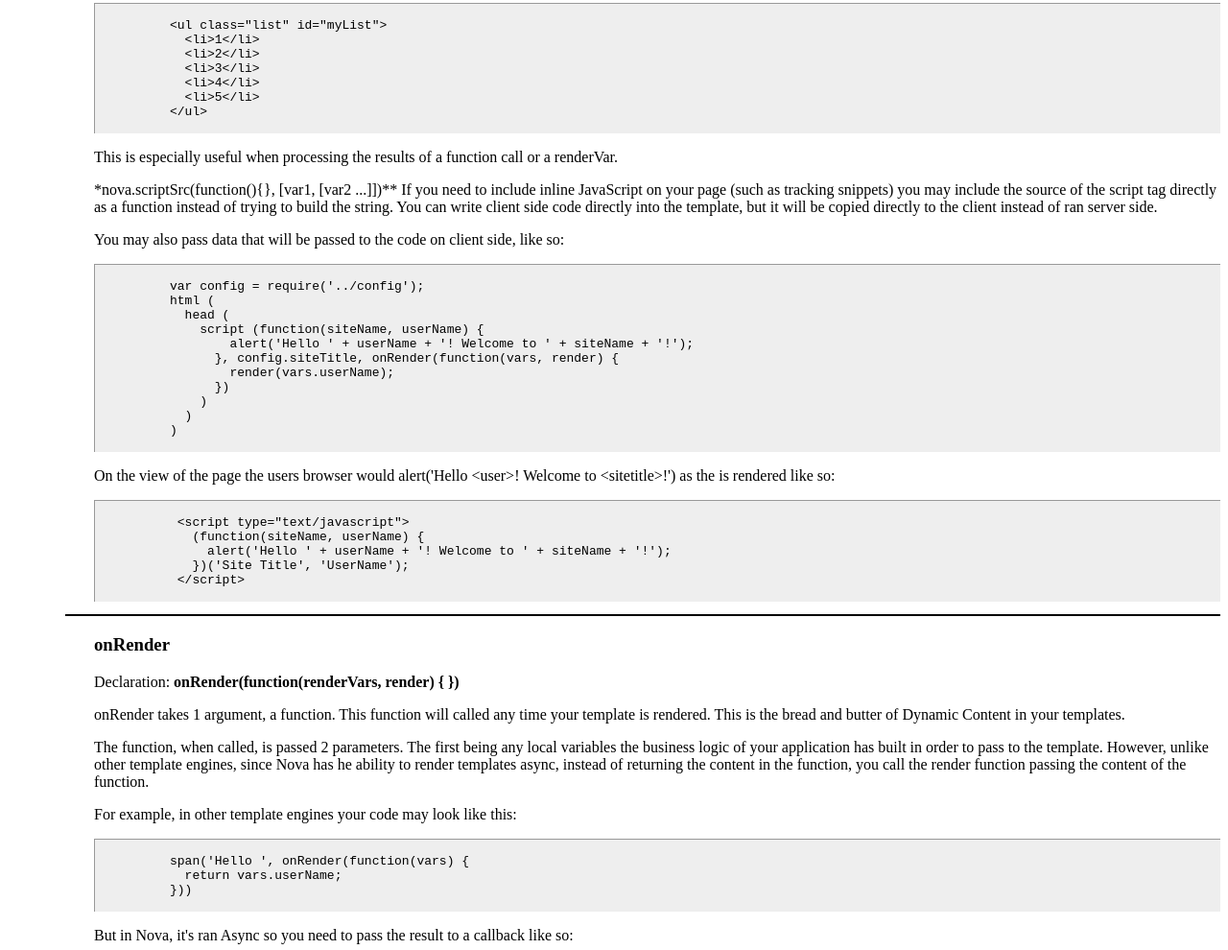
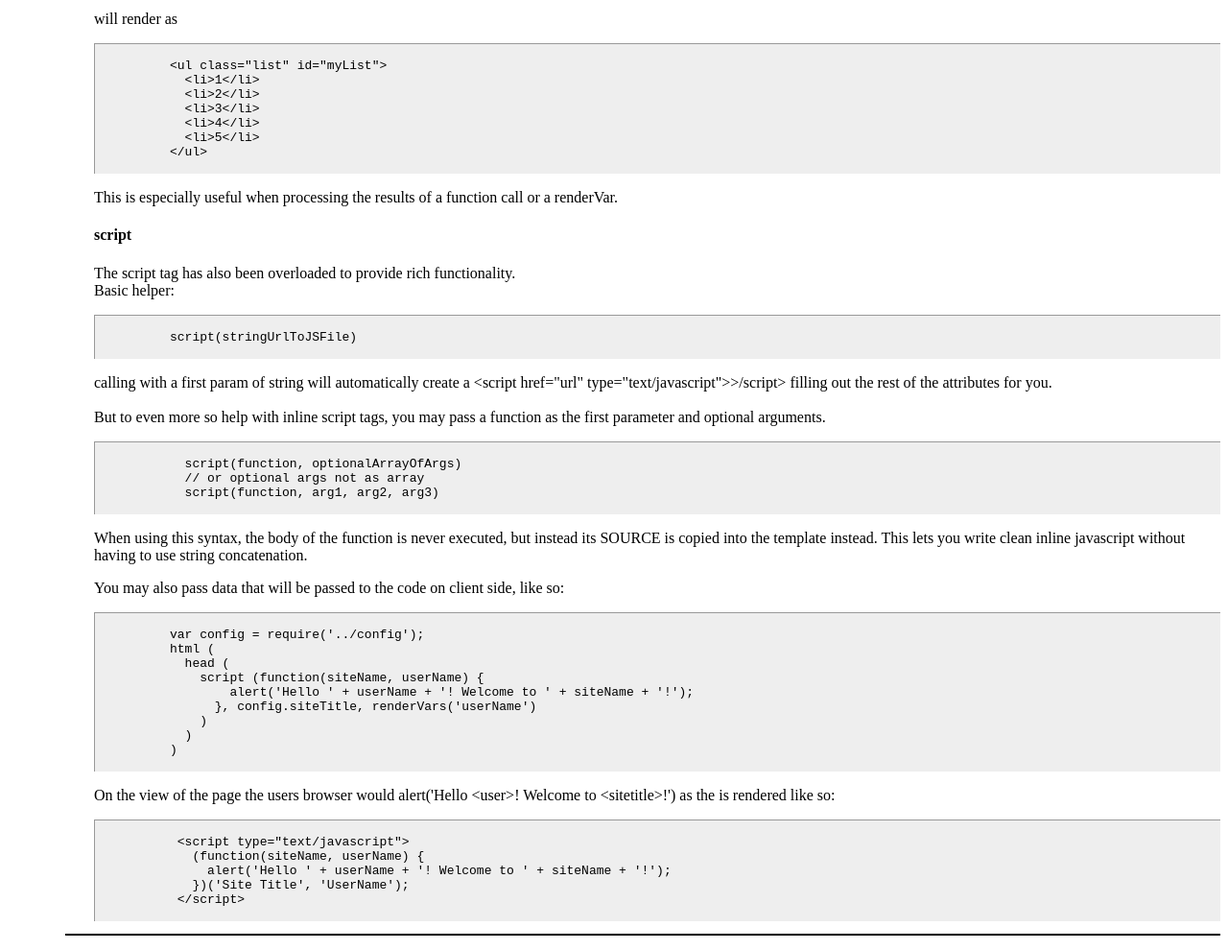
Before and after one commit to aikar/nova, a website: page readme.html in a window 1280 px wide. Shown: the part 4155-5145 px from the top of the page at 96% size. Drawn offline with Linux system fonts and the light colour scheme.

Commit message:
More docs updates.

```diff
--- a/readme.html
+++ b/readme.html
@@ -7,7 +7,7 @@
        Remove this if you use the .htaccess -->
   <meta http-equiv="X-UA-Compatible" content="IE=edge,chrome=1" />
 
-  <title>readme</title>
+  <title>Nova - Documentation</title>
   <meta name="description" content="" />
   <meta name="generator" content="Studio 3 http://aptana.com/" />
   <meta name="author" content="Daniel" />
@@ -372,6 +372,7 @@
       <div class="sep"></div>
       <div id="doc.helpers.enhanced">
         <h3>Enhanced HTML Tags</h3>
+        <h4>UL and OL</h4>
         <p>
           the UL and OL tags have been overloaded with Nova to assist in populating a list a little bit easier.
           If either tag are used in the following formats:
@@ -423,13 +424,30 @@
         <p>
           This is especially useful when processing the results of a function call or a renderVar.
         </p>
+        <h4>script</h4>
+        <p>
+          The script tag has also been overloaded to provide rich functionality.
+          <br/>
+          Basic helper:
+        </p>
+        <pre>
 
+          script(stringUrlToJSFile)
+        </pre>
         <p>
-          *nova.scriptSrc(function(){}, [var1, [var2 ...]])**
-          If you need to include inline JavaScript on your page (such as tracking snippets) you
-          may include the source of the script tag directly as a function instead of trying to build
-          the string. You can write client side code directly into the template, but it will be copied
-          directly to the client instead of ran server side.
+          calling with a first param of string will automatically create a &lt;script href="url" type="text/javascript"&gt;&gt;/script&gt;
+          filling out the rest of the attributes for you.<br/><br/>
+          But to even more so help with inline script tags, you may pass a function as the first parameter and optional arguments.
+        </p>
+          <pre>
+
+            script(function, optionalArrayOfArgs)
+            // or optional args not as array
+            script(function, arg1, arg2, arg3)
+          </pre>
+        <p>
+          When using this syntax, the body of the function is never executed, but instead its SOURCE is copied into the template instead.
+          This lets you write clean inline javascript without having to use string concatenation.
         </p>
         <p>
           You may also pass data that will be passed to the code on client side, like so:
@@ -441,9 +459,7 @@
             head (
               script (function(siteName, userName) {
                   alert('Hello ' + userName + '! Welcome to ' + siteName + '!');
-                }, config.siteTitle, onRender(function(vars, render) {
-                  render(vars.userName);
-                })
+                }, config.siteTitle, renderVars('userName')
               )
             )
           )
```
